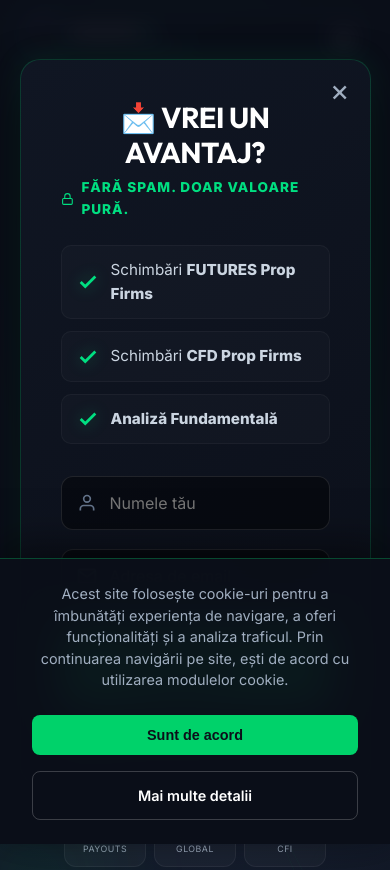
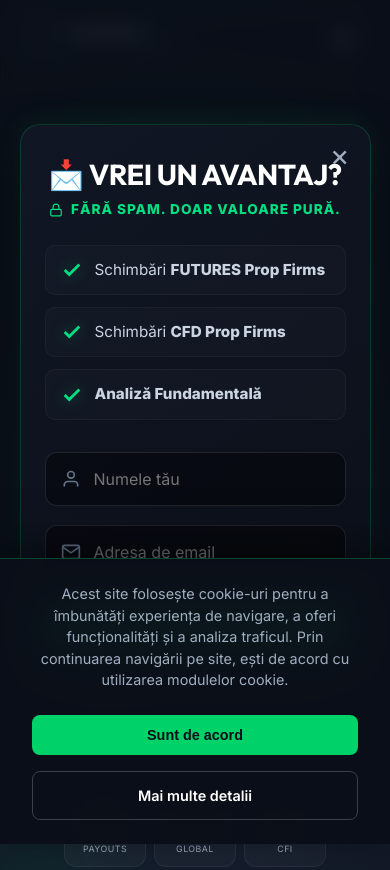
Before and after one commit to dihorulcristy/AnonimFX, a plain HTML site: page index.html in a window 390 px wide. Shown: the top 870 px of the page. Drawn offline with nearby package versions, Linux system fonts and the light colour scheme; animation ran at ten frames a second.

Commit message:
fix(css): make newsletter modal scrollable and refine button aesthetics

```diff
--- a/style.css
+++ b/style.css
@@ -2644,6 +2644,39 @@ a {
     box-shadow: 0 25px 50px rgba(0, 0, 0, 0.5), 0 0 30px rgba(0, 210, 106, 0.1);
     transform: translateY(20px) scale(0.95);
     transition: transform 0.4s cubic-bezier(0.175, 0.885, 0.32, 1.275);
+    max-height: 90vh;
+    overflow-y: auto;
+}
+
+.newsletter-modal-content::-webkit-scrollbar {
+    width: 6px;
+}
+.newsletter-modal-content::-webkit-scrollbar-track {
+    background: transparent;
+    border-radius: 10px;
+    margin: 10px 0;
+}
+.newsletter-modal-content::-webkit-scrollbar-thumb {
+    background: rgba(0, 210, 106, 0.3);
+    border-radius: 10px;
+}
+.newsletter-modal-content::-webkit-scrollbar-thumb:hover {
+    background: rgba(0, 210, 106, 0.6);
+}
+
+@media (max-width: 600px) {
+    .newsletter-modal-content {
+        padding: 2rem 1.5rem;
+        max-height: 95vh;
+    }
+    .close-newsletter-modal {
+        top: 10px;
+        right: 15px;
+        z-index: 10;
+    }
+    .premium-check-list {
+        margin: 0 0 1.5rem 0;
+    }
 }
 
 .newsletter-modal-overlay.show .newsletter-modal-content {
@@ -2813,12 +2846,17 @@ a {
 .cro-btn {
     margin-top: 1.5rem !important;
     width: 100%;
-    padding: 18px !important;
-    font-size: 1.15rem !important;
+    padding: 14px 24px !important;
+    font-size: 1rem !important;
     text-transform: uppercase;
-    letter-spacing: 0.5px;
-    border-radius: 12px !important;
-    font-weight: 800 !important;
+    letter-spacing: 1px;
+    border-radius: 10px !important;
+    font-weight: 600 !important;
+    transition: transform 0.3s ease, box-shadow 0.3s ease !important;
+}
+
+.cro-btn:hover {
+    transform: translateY(-2px);
 }
 
 .pulse-glow {
```
